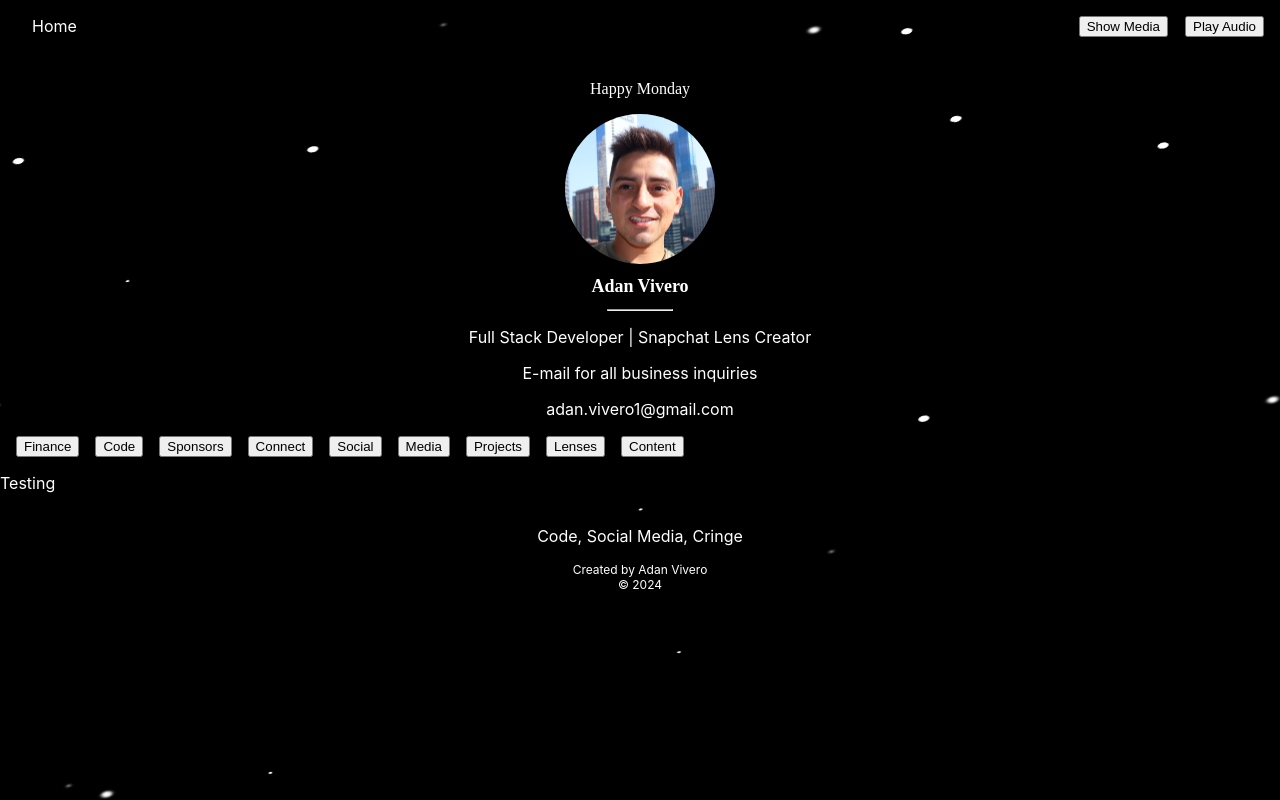
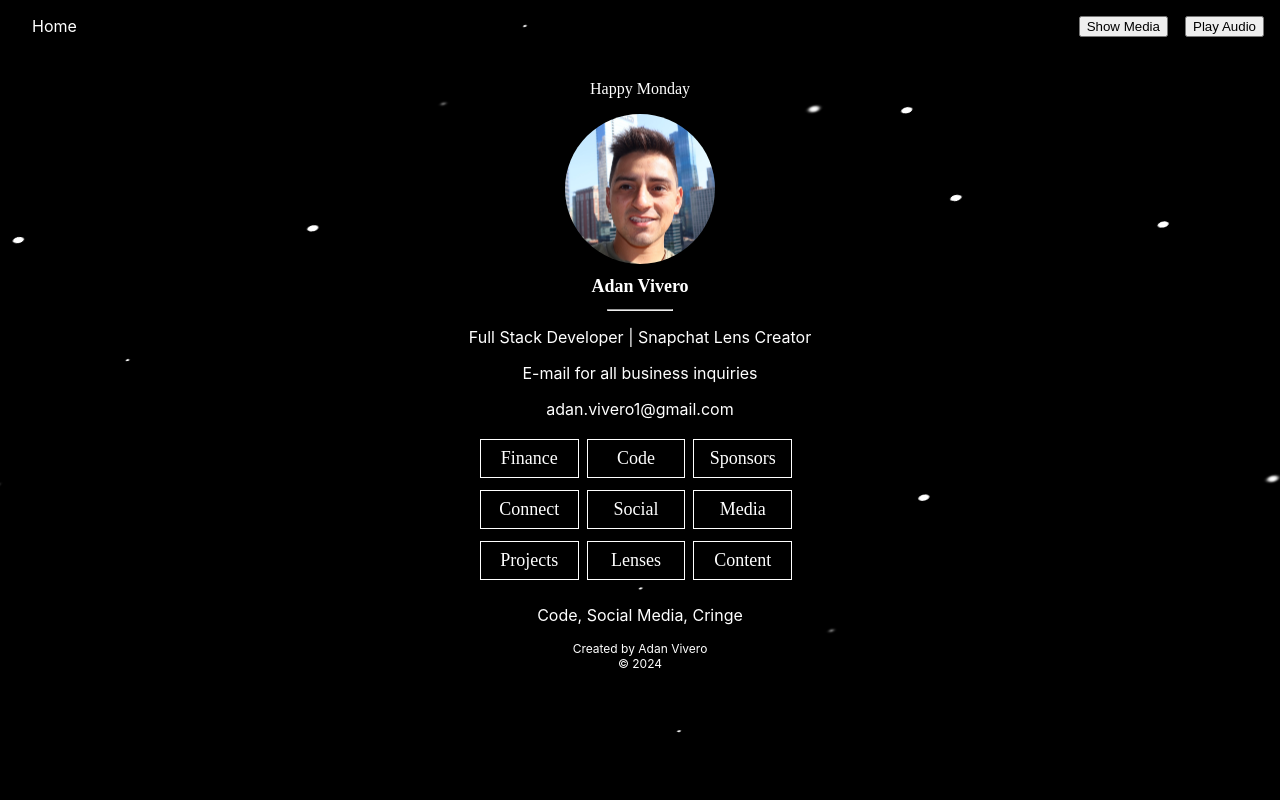
Before and after one commit to viveroa2291/linktree, a React (Create React App) app: page / in a window 1280 px wide. Built offline with nearby package versions, Linux system fonts and the light colour scheme.

Commit message:
Removeed Collapse and added something different

```diff
--- a/package.json
+++ b/package.json
@@ -16,7 +16,7 @@
     "react-bootstrap": "^2.10.1",
     "react-collapse": "^5.1.1",
     "react-dom": "^18.2.0",
-    "react-scripts": "5.0.1",
+    "react-scripts": "^3.0.1",
     "web-vitals": "^2.1.4"
   },
   "scripts": {
--- a/src/App.js
+++ b/src/App.js
@@ -1,3 +1,4 @@
+import React from 'react';
 import './App.css';
 import './CSS/galaxy.css';
 function App() {
--- a/src/Body.js
+++ b/src/Body.js
@@ -1,34 +1,46 @@
 import React, { useState } from 'react';
 import { FontAwesomeIcon } from '@fortawesome/react-fontawesome';
 import './body.css';
-import {Button, Collapse} from 'react-bootstrap';
 import Finance from './components/Finance';
+import Code from './components/Code';
+import Sponsors from './components/Sponsors';
+import Connect from './components/Connect';
+import Social from './components/Social';
+import Media from './components/Media';
+import Projects from './components/Projects';
+import Lenses from './components/Lenses';
+import Content from './components/Content';
 function Body() {
-    const [finance, showFinance] = useState(false);
+    const [activeSection, setActiveSection] = useState(null);
+
+    const handleSectionClick = (section) => {
+        setActiveSection((prevSection) => (prevSection === section ? null : section));
+    };
+
     return (
         <div>
             <p className='description'>Full Stack Developer | Snapchat Lens Creator</p>
             <p className='description'>E-mail for all business inquiries</p>
             <p className='description'><FontAwesomeIcon icon="envelope"/> adan.vivero1@gmail.com</p>
             <div className='links'>
-                <Button className='link'
-                aria-controls="example-collapse-text"
-                aria-expanded={finance}
-                onClick={() => showFinance(!finance)}>Finance</Button>
-
-                <Button className='link'>Code</Button>
-                <Button className='link'>Sponsors</Button>
-                <Button className='link'>Connect</Button>
-                <Button className='link'>Social</Button>
-                <Button className='link'>Media</Button>
-                <Button className='link'>Projects</Button>
-                <Button className='link'>Lenses</Button>
-                <Button className='link'>Content</Button>
-                <Collapse in={finance}>
-                    <div>
-                        <Finance/>
-                    </div>
-                </Collapse>
+                <a className='link' href='#finance' onClick={() => handleSectionClick('finance')}>Finance</a>
+                <a className='link' href='#code' onClick={() => handleSectionClick('code')}>Code</a>
+                <a className='link' href='#sponsors' >Sponsors</a>
+                <a className='link' href='#connect'>Connect</a>
+                <a className='link' href='#social'>Social</a>
+                <a className='link' href='#media'>Media</a>
+                <a className='link' href='#projects'>Projects</a>
+                <a className='link' href='#lenses'>Lenses</a>
+                <a className='link' href='#content'>Content</a>
+                {activeSection === 'finance' && <Finance />}
+                {activeSection === 'code' && <Code/>}
+                {activeSection === 'sponsors' && <Sponsors/>}
+                {activeSection === 'connect' && <Connect/>}
+                {activeSection === 'social' && <Social/>}
+                {activeSection === 'media' && <Media/>}
+                {activeSection === 'projects' && <Projects/>}
+                {activeSection === 'lenses' && <Lenses/>}
+                {activeSection === 'content' && <Content/>}
             </div>
         </div>
     )
--- a/src/body.css
+++ b/src/body.css
@@ -3,8 +3,29 @@
     text-align: center;
 }
 .links {
+    display: grid;
+    grid-template-columns: repeat(3, 1fr);
+    margin-left: auto;
+    margin-right: auto;
+    width: 25%;
     color: white;
 }
 .link {
-    margin-left: 1rem;
+    text-align: center;
+    color: white;
+    font-size: 18px;
+    font-family: 'Times New Roman', Times, serif;
+    margin-top: .25rem;
+    margin-bottom: .5rem;
+    text-decoration: none;
+    margin-right: .5rem;
+    border: solid white 1px;
+    padding: .5rem;
 }
+.link:hover {
+    color: black;
+    background-color: white;
+}
+.link:hover {
+    cursor: pointer;
+}
--- a/src/components/Code.js
+++ b/src/components/Code.js
@@ -0,0 +1,10 @@
+import React from "react";
+
+function Code () {
+    return(
+        <div>
+            <p>Hello</p>
+        </div>
+    )
+}
+export default Code;
```
Also changed, not shown: 1 other file (tests, documents, lock files or other folders).
